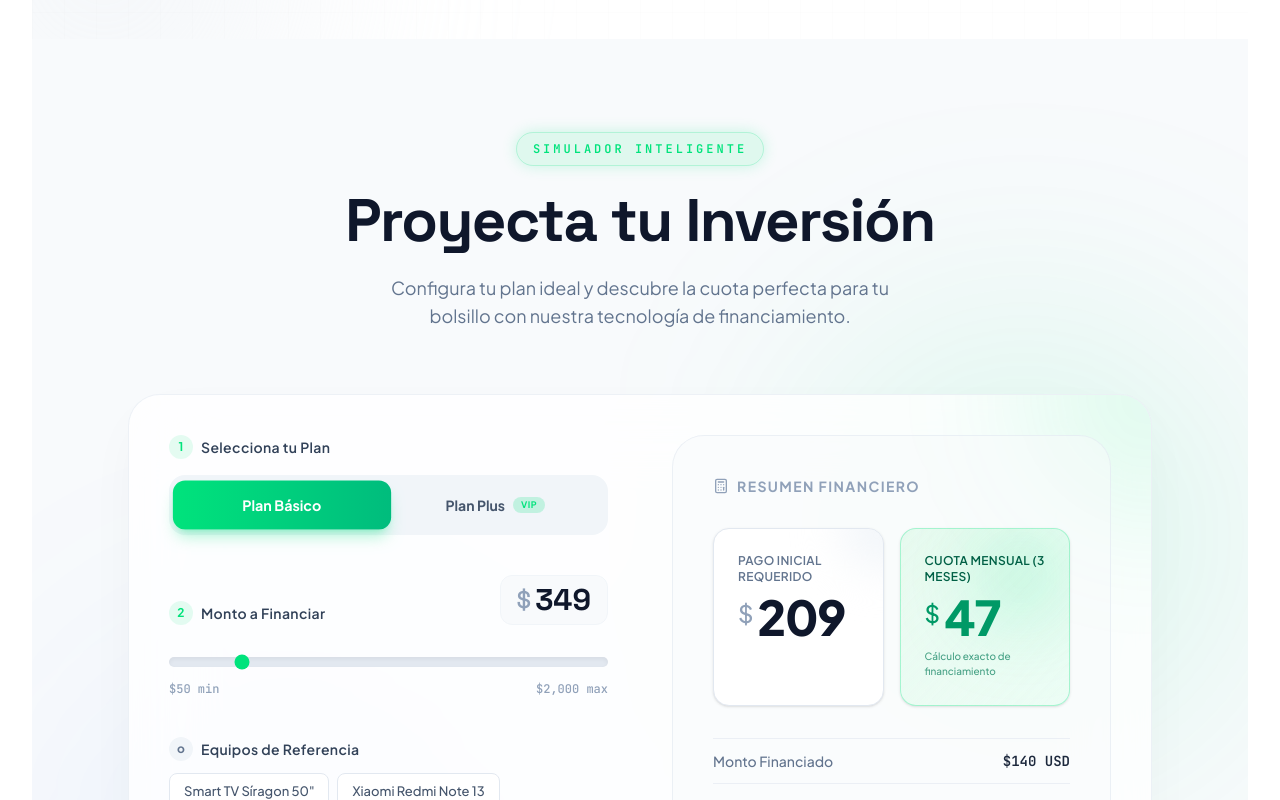
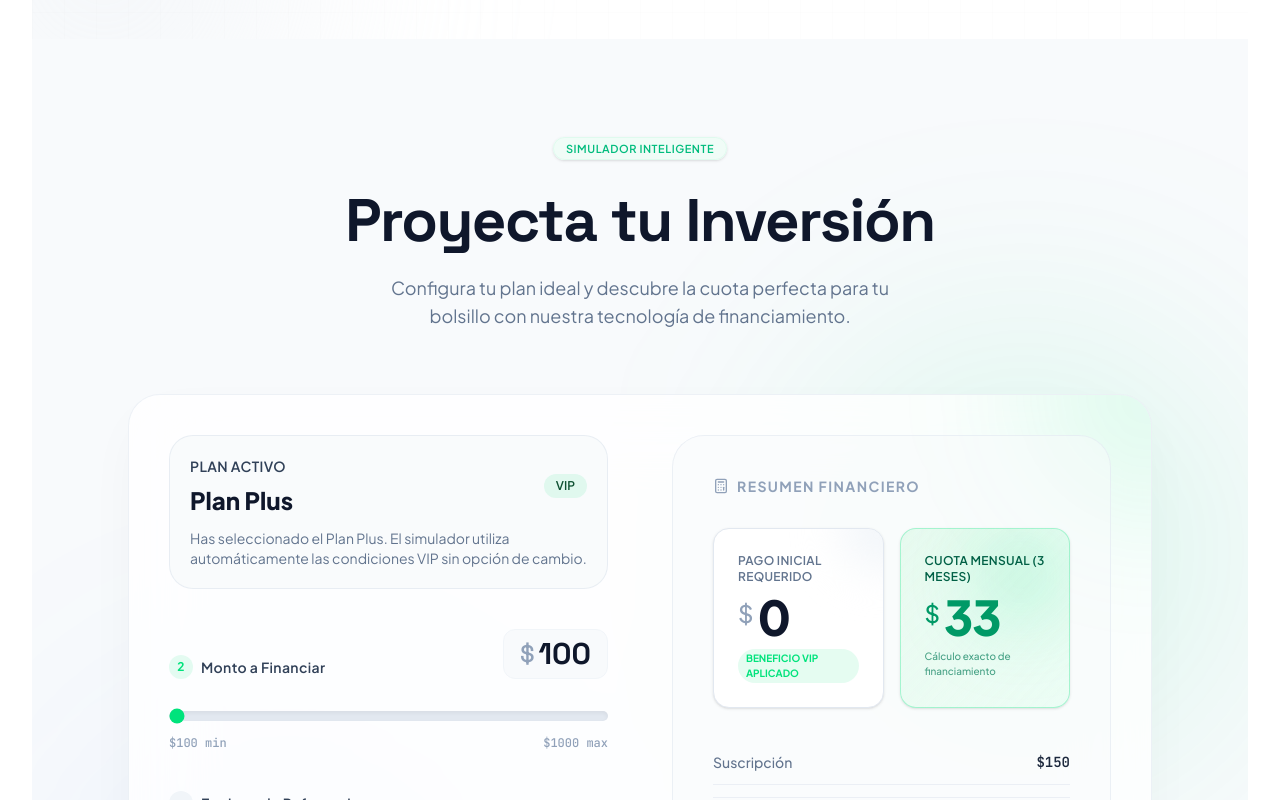
Before and after one commit to jeremyhrz/creditivoo-landing, a React (Vite) app: page / in a window 1280 px wide. Shown: the part 1180-1980 px from the top of the page. Built offline with nearby package versions, Linux system fonts and the light colour scheme.

Commit message:
feat: update component styles and improve text clarity across multiple components

```diff
--- a/src/components/About.tsx
+++ b/src/components/About.tsx
@@ -16,7 +16,7 @@ export default function About() {
 
         {/* Section Header */}
         <div className="text-center max-w-3xl mx-auto mb-16">
-          <span className="text-xs font-mono font-extrabold tracking-[0.25em] text-[#00E37C] uppercase bg-[#00E37C]/5 px-3.5 py-1.5 rounded-full border border-[#00E37C]/15">
+          <span className="text-[11px] font-sans font-semibold tracking-wider uppercase text-emerald-500 bg-emerald-50/60 px-3 py-1 rounded-full border border-emerald-100/50">
             CONÓCENOS
           </span>
           <h2 className="font-display text-4xl sm:text-5xl font-black text-slate-900 tracking-tight mt-5">
--- a/src/components/ApplicationForm.tsx
+++ b/src/components/ApplicationForm.tsx
@@ -200,7 +200,7 @@ export default function ApplicationForm({ prefillValues }: ApplicationFormProps)
 
         {/* Header */}
         <div className="text-center max-w-2xl mx-auto mb-16">
-          <span className="text-xs font-mono font-extrabold tracking-[0.25em] text-[#00E37C] uppercase bg-[#00E37C]/5 px-3.5 py-1.5 rounded-full border border-[#00E37C]/15">
+          <span className="text-[11px] font-sans font-semibold tracking-wider uppercase text-emerald-500 bg-emerald-50/60 px-3 py-1 rounded-full border border-emerald-100/50">
             EVALUACIÓN INMEDIATA
           </span>
           <h2 className="font-display text-4xl sm:text-5xl font-black text-slate-900 tracking-tight mt-5">
@@ -248,7 +248,7 @@ export default function ApplicationForm({ prefillValues }: ApplicationFormProps)
                 <h3 className="font-display text-2xl sm:text-3xl font-black text-slate-900 tracking-tight">
                   ¡Solicitud Recibida!
                 </h3>
-                <span className="inline-block text-[11px] font-mono font-bold uppercase tracking-widest text-[#008A4B] bg-[#00E37C]/10 border border-[#00E37C]/25 px-3 py-1 rounded-full">
+                <span className="inline-block text-[11px] font-sans font-semibold tracking-wider uppercase text-emerald-500 bg-emerald-50/60 border border-emerald-100/50 px-3 py-1 rounded-full">
                   Pronto te estaremos informando los próximos pasos
                 </span>
                 <p className="text-slate-600 text-sm sm:text-base max-w-lg mx-auto">
--- a/src/components/Benefits.tsx
+++ b/src/components/Benefits.tsx
@@ -61,7 +61,7 @@ export default function Benefits() {
 
         {/* Section Header */}
         <div className="text-center max-w-2xl mx-auto mb-20">
-          <span className="text-xs font-mono font-extrabold tracking-[0.25em] text-[#00E37C] uppercase bg-[#00E37C]/5 px-3.5 py-1.5 rounded-full border border-[#00E37C]/15">
+          <span className="text-[11px] font-sans font-semibold tracking-wider uppercase text-emerald-500 bg-emerald-50/60 px-3 py-1 rounded-full border border-emerald-100/50">
             CONSTRUYE TU PERFIL
           </span>
           <h2 className="font-display text-4xl sm:text-5xl font-black text-slate-900 tracking-tight mt-5">
@@ -95,7 +95,7 @@ export default function Benefits() {
                     <div className="w-12 h-12 rounded-full bg-[#00E37C]/10 text-emerald-600 flex items-center justify-center transition-all duration-300">
                       <IconComp className="w-6 h-6" />
                     </div>
-                    <span className="text-[10px] font-mono tracking-wider text-slate-500 font-bold bg-slate-50 group-hover:bg-[#00E37C]/10 group-hover:text-[#008A4B] px-3 py-1.5 rounded-full transition-colors border border-slate-100 group-hover:border-[#00E37C]/20">
+                    <span className="text-[11px] font-sans font-semibold tracking-wider uppercase text-emerald-500 bg-emerald-50/60 px-3 py-1 rounded-full transition-colors border border-emerald-100/50 group-hover:bg-emerald-100/60 group-hover:text-emerald-700">
                       {benefit.badge}
                     </span>
                   </div>
--- a/src/components/Ecosystem.tsx
+++ b/src/components/Ecosystem.tsx
@@ -43,7 +43,7 @@ export default function Ecosystem() {
 
         {/* Section Header */}
         <div className="text-center max-w-2xl mx-auto mb-20">
-          <span className="text-xs font-mono font-extrabold tracking-[0.25em] text-[#00E37C] uppercase bg-[#00E37C]/5 px-3.5 py-1.5 rounded-full border border-[#00E37C]/15">
+          <span className="text-[11px] font-sans font-semibold tracking-wider uppercase text-emerald-500 bg-emerald-50/60 px-3 py-1 rounded-full border border-emerald-100/50">
             MEDIOS DISPONIBLES
           </span>
           <h2 className="font-display text-4xl sm:text-5xl font-black text-slate-900 tracking-tight mt-5">
@@ -69,7 +69,7 @@ export default function Ecosystem() {
                     <div className="w-12 h-12 rounded-xl bg-slate-50 text-[#00E37C] group-hover:bg-[#00E37C]/10 flex items-center justify-center border border-slate-100 transition-all duration-300 shadow-sm">
                       <IconComp className="w-6 h-6" />
                     </div>
-                    <span className="text-[10px] font-mono tracking-wider font-extrabold uppercase bg-slate-100 px-2.5 py-1 rounded text-slate-500 group-hover:text-[#008A4B] group-hover:bg-[#00E37C]/10 transition-all duration-300">
+                    <span className="text-[11px] font-sans font-semibold tracking-wider uppercase text-emerald-500 bg-emerald-50/60 px-3 py-1 rounded-full transition-colors border border-emerald-100/50 group-hover:bg-emerald-100/60 group-hover:text-emerald-700">
                       {ch.badge}
                     </span>
                   </div>
--- a/src/components/FAQ.tsx
+++ b/src/components/FAQ.tsx
@@ -71,7 +71,7 @@ export default function FAQ() {
 
         {/* Section Header */}
         <div className="text-center max-w-2xl mx-auto mb-16">
-          <span className="text-xs font-mono font-extrabold tracking-[0.25em] text-[#00E37C] uppercase bg-[#00E37C]/10 px-4 py-2 rounded-full border border-[#00E37C]/20 shadow-sm">
+          <span className="text-[11px] font-sans font-semibold tracking-wider uppercase text-emerald-500 bg-emerald-50/60 px-3 py-1 rounded-full border border-emerald-100/50">
             CENTRO DE AYUDA FAQ
           </span>
           <h2 className="font-display text-3xl md:text-4xl font-extrabold text-slate-900 tracking-tight mt-6">
--- a/src/components/IvooPoints.tsx
+++ b/src/components/IvooPoints.tsx
@@ -16,7 +16,7 @@ export default function IvooPoints() {
 
         {/* Section Header */}
         <div className="text-center max-w-2xl mx-auto mb-16">
-          <span className="text-xs font-mono font-extrabold tracking-[0.25em] text-[#00E37C] uppercase bg-[#00E37C]/5 px-3.5 py-1.5 rounded-full border border-[#00E37C]/15">
+          <span className="text-[11px] font-sans font-semibold tracking-wider uppercase text-emerald-500 bg-emerald-50/60 px-3 py-1 rounded-full border border-emerald-100/50">
             PUNTUACIÓN Y REPLIEGUES
           </span>
           <h2 className="font-display text-4xl sm:text-5xl font-black text-slate-900 tracking-tight mt-5">
--- a/src/components/Planes.tsx
+++ b/src/components/Planes.tsx
@@ -59,7 +59,7 @@ export default function Planes({ onPlanSelect }: PlanesProps) {
 
         {/* Section Header */}
         <div className="text-center max-w-3xl mx-auto mb-20">
-          <span className="text-xs font-mono font-extrabold tracking-[0.25em] text-[#00E37C] uppercase bg-[#00E37C]/10 px-4 py-2 rounded-full border border-[#00E37C]/20 shadow-sm">
+          <span className="text-[11px] font-sans font-semibold tracking-wider uppercase text-emerald-500 bg-emerald-50/60 px-3 py-1 rounded-full border border-emerald-100/50">
             CATÁLOGO DE CONTRATACIÓN
           </span>
           <h2 className="font-display text-4xl sm:text-6xl font-extrabold text-slate-900 tracking-tight mt-6 leading-tight">
@@ -124,7 +124,7 @@ export default function Planes({ onPlanSelect }: PlanesProps) {
             <div className="absolute top-0 right-0 w-64 h-64 bg-[#00E37C]/5 rounded-full blur-3xl pointer-events-none group-hover:bg-[#00E37C]/10 transition-colors duration-500" />
 
             {/* Floating Badge */}
-            <div className="absolute -top-4 left-1/2 -translate-x-1/2 px-5 py-1.5 rounded-full bg-gradient-to-r from-[#00E37C] to-emerald-500 text-white text-xs font-black tracking-widest uppercase shadow-md shadow-[#00E37C]/30 whitespace-nowrap z-20 flex items-center gap-1.5">
+            <div className="absolute -top-4 left-1/2 -translate-x-1/2 inline-flex items-center gap-1.5 px-3 py-1 rounded-full bg-emerald-50/60 border border-emerald-100/50 text-[11px] font-sans font-semibold tracking-wider uppercase text-emerald-500 shadow-sm whitespace-nowrap z-20">
               <Sparkles className="w-4 h-4 fill-white" /> RECOMENDADO IVOO
             </div>
 
@@ -146,7 +146,7 @@ export default function Planes({ onPlanSelect }: PlanesProps) {
               {/* Price visual placeholder */}
               <div className="my-8 pb-8 border-b border-[#00E37C]/10">
                 <span className="text-2xl sm:text-4xl font-extrabold text-[#00AA5B] tracking-tight block">
-                  0% de inicial y 3 cuotas
+                  0% de inicial y 4 cuotas
                 </span>
               </div>
 
--- a/src/components/Requirements.tsx
+++ b/src/components/Requirements.tsx
@@ -28,7 +28,7 @@ export default function Requirements() {
 
         {/* Section Header */}
         <div className="text-center max-w-2xl mx-auto mb-16">
-          <span className="text-xs font-mono font-extrabold tracking-[0.25em] text-[#00E37C] uppercase bg-[#00E37C]/5 px-3.5 py-1.5 rounded-full border border-[#00E37C]/15">
+          <span className="text-[11px] font-sans font-semibold tracking-wider uppercase text-emerald-500 bg-emerald-50/60 px-3 py-1 rounded-full border border-emerald-100/50">
             CONTRATACIONES REQUISITOS
           </span>
           <h2 className="font-display text-4xl sm:text-5xl font-black text-slate-900 tracking-tight mt-5">
@@ -72,7 +72,7 @@ export default function Requirements() {
           {/* Right Column: Speed & Digital Promo graphic panel */}
           <div className="lg:col-span-5 bg-slate-50 border border-slate-200 rounded-3xl p-6 sm:p-8 flex flex-col justify-between hover:border-[#00E37C]/30 transition-all shadow-sm">
             <div>
-              <span className="text-[10px] font-mono tracking-widest text-[#00E37C] font-semibold bg-[#00E37C]/10 px-2.5 py-1 rounded inline-block uppercase mb-4">
+              <span className="text-[11px] font-sans font-semibold tracking-wider uppercase text-emerald-500 bg-emerald-50/60 px-3 py-1 rounded-full border border-emerald-100/50 mb-4 inline-block">
                 100% DIGITAL Sencillo
               </span>
 
@@ -110,7 +110,7 @@ export default function Requirements() {
 
             <div className="pt-6 mt-8 border-t border-slate-150 flex items-center gap-2.5 text-[#00AA5B]">
               <Award className="w-5 h-5 fill-[#00E37C]/10" />
-              <span className="text-xs font-semibold uppercase tracking-wider font-mono">
+              <span className="text-xs font-sans font-semibold uppercase tracking-wider text-emerald-500">
                 RESPALDADO POR EL ECOSISTEMA IVOO
               </span>
             </div>
--- a/src/components/Simulator.tsx
+++ b/src/components/Simulator.tsx
@@ -21,12 +21,12 @@ const PRESETS = [
 
 function Simulator({ onSimulateSelect }: SimulatorProps) {
   const [selectedPreset, setSelectedPreset] = useState<number>(-1);
-  const [productPrice, setProductPrice] = useState<number>(349);
+  const [productPrice, setProductPrice] = useState<number>(100);
   const [productName, setProductName] = useState<string>('Smart TV Síragon 50"');
-  const [selectedPlan, setSelectedPlan] = useState<'basic' | 'plus'>('basic');
+  const selectedPlan: 'plus' = 'plus';
 
-  const calculateInitialPayment = useCallback((plan: 'basic' | 'plus', totalAmount: number) => {
-    return plan === 'basic' ? Math.round(totalAmount * 0.6) : 0;
+  const calculateInitialPayment = useCallback((_plan: 'basic' | 'plus', totalAmount: number) => {
+    return 0;
   }, []);
 
   const calculateCuotas = useCallback((plan: 'basic' | 'plus', totalAmount: number) => {
@@ -93,7 +93,7 @@ function Simulator({ onSimulateSelect }: SimulatorProps) {
 
         {/* Header */}
         <div className="text-center max-w-2xl mx-auto mb-16">
-          <span className="text-xs font-mono font-extrabold tracking-[0.25em] text-[#00E37C] uppercase bg-[#00E37C]/10 px-4 py-2 rounded-full border border-[#00E37C]/20 shadow-[0_0_15px_rgba(0,227,124,0.2)]">
+          <span className="text-[11px] font-sans font-semibold tracking-wider uppercase text-emerald-500 bg-emerald-50/60 px-3 py-1 rounded-full border border-emerald-100/50 shadow-sm">
             SIMULADOR INTELIGENTE
           </span>
           <h2 className="font-display text-4xl sm:text-6xl font-extrabold text-slate-900 tracking-tight mt-6 leading-tight">
@@ -115,35 +115,20 @@ function Simulator({ onSimulateSelect }: SimulatorProps) {
             {/* LEFT COLUMN: Inputs & Controls */}
             <div className="lg:col-span-6 flex flex-col space-y-10">
 
-              {/* 1. Plan Selector (Pill Tabs) */}
-              <div>
-                <label className="text-sm font-semibold text-slate-700 tracking-wide block mb-4 flex items-center gap-2">
-                  <span className="w-6 h-6 rounded-full bg-[#00E37C]/10 text-[#00E37C] flex items-center justify-center text-xs font-bold">1</span>
-                  Selecciona tu Plan
-                </label>
-                <div className="flex bg-slate-100 p-1.5 rounded-2xl relative">
-                  <button
-                    onClick={() => setSelectedPlan('basic')}
-                    className={`flex-1 py-3.5 px-4 rounded-xl text-sm font-bold transition-all duration-300 z-10 ${
-                      selectedPlan === 'basic'
-                        ? 'bg-gradient-to-r from-[#00E37C] to-emerald-500 text-white shadow-lg shadow-[#00E37C]/30 scale-[1.02]'
-                        : 'text-slate-600 hover:bg-slate-200/70'
-                    }`}
-                  >
-                    Plan Básico
-                  </button>
-                  <button
-                    onClick={() => setSelectedPlan('plus')}
-                    className={`flex-1 py-3.5 px-4 rounded-xl text-sm font-bold transition-all duration-300 z-10 flex items-center justify-center gap-2 ${
-                      selectedPlan === 'plus'
-                        ? 'bg-gradient-to-r from-[#00E37C] to-emerald-500 text-white shadow-lg shadow-[#00E37C]/30 scale-[1.02]'
-                        : 'text-slate-600 hover:bg-slate-200/70'
-                    }`}
-                  >
-                    Plan Plus
-                    <span className={`text-[9px] uppercase px-2 py-0.5 rounded-full tracking-wider ${selectedPlan === 'plus' ? 'bg-white/20 text-white' : 'bg-[#00E37C]/20 text-[#00E37C]'}`}>VIP</span>
-                  </button>
+              {/* 1. Plan Información */}
+              <div className="rounded-[1.5rem] border border-slate-200/70 bg-slate-50/80 p-5">
+                <div className="flex items-center justify-between gap-4">
+                  <div>
+                    <p className="text-sm font-semibold text-slate-700 tracking-wide uppercase">Plan Activo</p>
+                    <h4 className="mt-2 text-2xl font-extrabold text-slate-900">Plan Plus</h4>
+                  </div>
+                  <span className="inline-flex items-center rounded-full bg-[#00E37C]/10 px-3 py-1 text-xs font-semibold uppercase text-[#0f5132]">
+                    VIP
+                  </span>
                 </div>
+                <p className="mt-3 text-sm text-slate-500">
+                  Has seleccionado el Plan Plus. El simulador utiliza automáticamente las condiciones VIP sin opción de cambio.
+                </p>
               </div>
 
               {/* 2. Product Price Slider */}
@@ -163,16 +148,16 @@ function Simulator({ onSimulateSelect }: SimulatorProps) {
                   <input
                     id="price-slider"
                     type="range"
-                    min="50"
-                    max="2000"
+                    min="100"
+                    max="1000"
                     step="25"
                     value={productPrice}
                     onChange={(e) => handlePriceChange(Number(e.target.value))}
                     className="w-full h-2.5 rounded-full bg-slate-200 appearance-none cursor-pointer accent-[#00E37C] shadow-inner focus-visible:outline-none focus-visible:ring-2 focus-visible:ring-[#00E37C]/30"
                   />
                   <div className="absolute bottom-0 w-full flex justify-between text-xs font-mono font-medium text-slate-400">
-                    <span>$50 min</span>
-                    <span>$2,000 max</span>
+                    <span>$100 min</span>
+                    <span>$1000 max</span>
                   </div>
                 </div>
               </div>
@@ -250,9 +235,15 @@ function Simulator({ onSimulateSelect }: SimulatorProps) {
               </div>
 
               {/* Informative Row */}
-              <div className="flex justify-between items-center text-sm mb-10 py-3 border-y border-slate-200/60">
-                <span className="text-slate-500 font-medium">Monto Financiado</span>
-                <span className="font-mono font-bold text-slate-800">${calculatedFinanced} USD</span>
+              <div className="space-y-3 mb-10">
+                <div className="flex justify-between items-center text-sm py-3 border-b border-slate-200/60">
+                  <span className="text-slate-500 font-medium">Suscripción</span>
+                  <span className="font-mono font-bold text-slate-800">$150</span>
+                </div>
+                <div className="flex justify-between items-center text-sm py-3 border-t border-slate-200/60">
+                  <span className="text-slate-500 font-medium">Monto Financiado</span>
+                  <span className="font-mono font-bold text-slate-800">${calculatedFinanced} USD</span>
+                </div>
               </div>
 
               {/* Action Button */}
```
Also changed, not shown: src/components/HowItWorks.tsx (+7 -7 lines).
